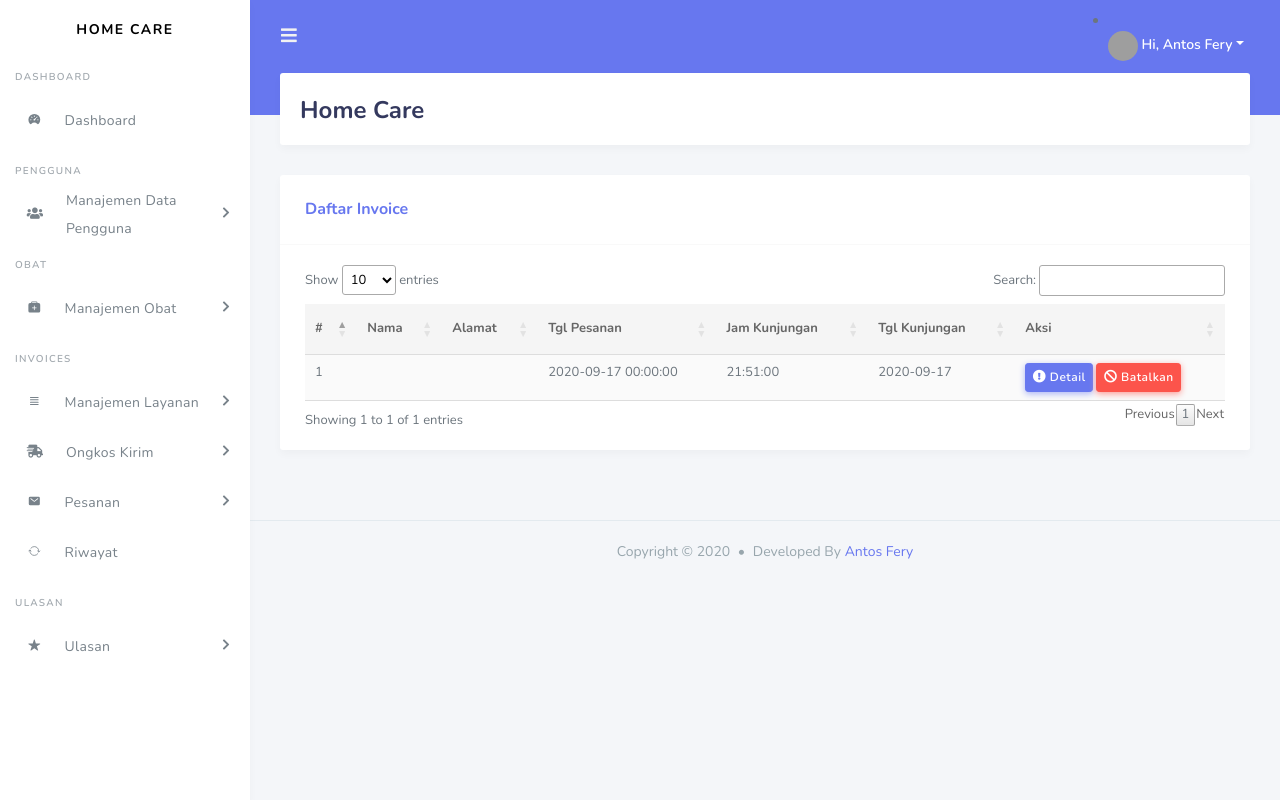
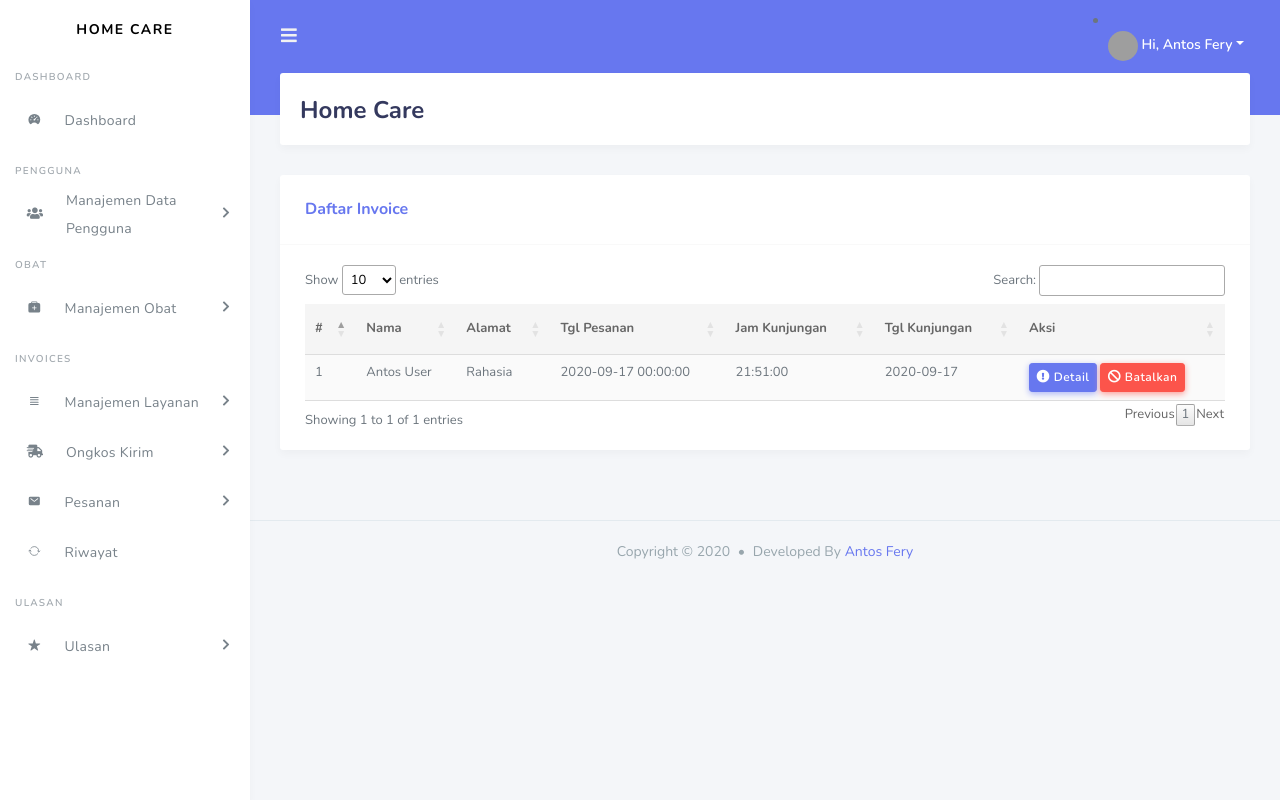
Before and after one commit to irsyadulibad/homecare, a CodeIgniter app: page /homecarenext/index.php/invoice/index in a window 1280 px wide. Run offline with CodeIgniter, Linux system fonts and the light colour scheme; data comes from the database, SQL or seed files in the repository; data that the repository does not hold is empty; some libraries are stand-ins or nearby versions; grey boxes are pictures that could not be loaded.

Commit message:
Fix error pada view invoice

```diff
--- a/application/views/cart/invoice.php
+++ b/application/views/cart/invoice.php
@@ -25,10 +25,11 @@
 							</tr>
 						<?php else: $i = 0; ?>
 							<?php foreach($invoice as $inv): $i++;?>
+							<?php $user = $this->fungsi->get_user($inv->id_pengguna); ?>
 							<tr>
 								<td><?= $i; ?></td>
-								<td><?= $inv->nama ?></td>
-								<td><?= $inv->alamat ?></td>
+								<td><?= $user->nama_lengkap ?></td>
+								<td><?= $user->alamat->alamat ?></td>
 								<td><?= $inv->tgl_pesan ?></td>
 								<td><?= $inv->jam_kunjungan ?></td>
 								<td><?= $inv->tgl_kunjungan ?></td>
```
